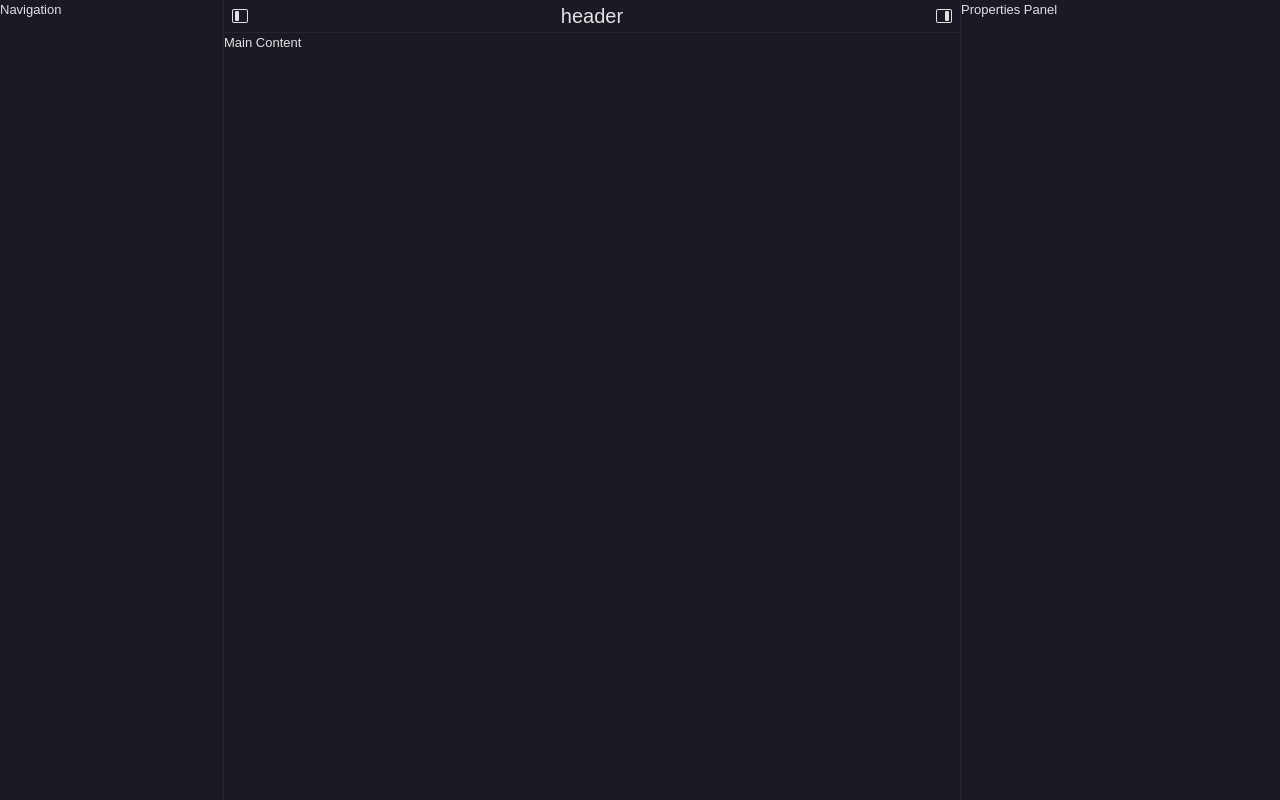
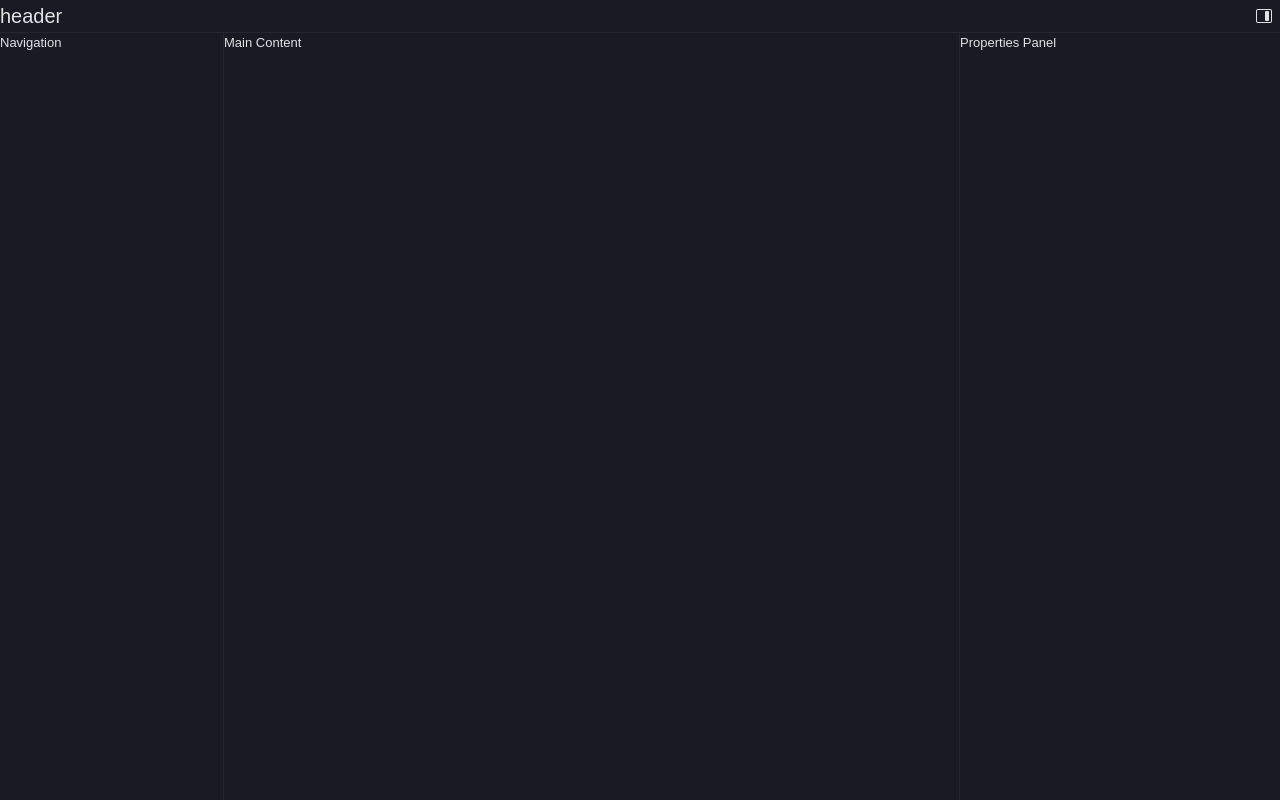
Before and after one commit to cdlftw/appshell, a React (Vite) app: page / in a window 1280 px wide. Built offline with nearby package versions, Linux system fonts and the light colour scheme; a web font is replaced by a local one.

Commit message:
need to make navigation bar full height

```diff
--- a/src/App.tsx
+++ b/src/App.tsx
@@ -1,37 +1,31 @@
 import { useState } from 'react';
-import { BsLayoutSidebar, BsLayoutSidebarInset, BsLayoutSidebarInsetReverse, BsLayoutSidebarReverse } from "react-icons/bs";
+import { BsLayoutSidebarInsetReverse, BsLayoutSidebarReverse } from "react-icons/bs";
 
 function App() {
-	const [navVisible, setNavVisible] = useState(true);
 	const [asideVisible, setAsideVisible] = useState(true);
 
 	return (
-		<div className="flex h-screen overflow-hidden text-sm">
-			<div className={`bg-customgray h-full text-cusoffwhite border-r border-cusdialogbg transition-all duration-250 ease-in-out ${navVisible ? 'w-56' : 'w-0'}`}>
-				{navVisible && (
-					<nav>
-						Navigation
-					</nav>
-				)}
-			</div>
-			<main className="bg-customgray h-full text-cusoffwhite flex-grow">
+		<div className="flex flex-col h-screen text-sm">
 			<header className="bg-customgray text-cusoffwhite flex justify-between items-center border-b border-cusdialogbg">
-					<button onClick={() => setNavVisible(!navVisible)} className="p-2 hover:bg-cusdarkmenubg rounded-md">
-						{navVisible ? <BsLayoutSidebarInset className="w-4 h-4"/> : <BsLayoutSidebar className="w-4 h-4"/>}
-					</button>
 				<h1 className="font-heading text-xl md:text-xl">header</h1>
 				<button onClick={() => setAsideVisible(!asideVisible)} className="p-2 hover:bg-cusdarkmenubg rounded-md">
 					{asideVisible ? <BsLayoutSidebarInsetReverse className="w-4 h-4"/> : <BsLayoutSidebarReverse className="w-4 h-4"/>}
 				</button>
 			</header>
+			<div className="flex flex-grow overflow-hidden">
+				<div className="bg-customgray h-screen text-cusoffwhite border-r border-cusdialogbg w-56">
+					<nav>
+						Navigation
+					</nav>
+				</div>
+				<main className="bg-customgray h-full text-cusoffwhite flex-grow relative">
 					Main Content
-			</main>
-			<div className={`bg-customgray h-full text-cusoffwhite border-l border-cusdialogbg transition-all duration-250 ease-in-out ${asideVisible ? 'w-80' : 'w-0'}`}>
-				{asideVisible && (
-					<aside>
+					<div className={`bg-customgray absolute right-0 top-0 bottom-0 text-cusoffwhite border-l border-cusdialogbg transition-transform duration-250 ease-in-out ${asideVisible ? 'translate-x-0' : 'translate-x-full'}`}>
+						<aside className="w-80">
 							Properties Panel
 						</aside>
-				)}
+					</div>
+				</main>
 			</div>
 		</div>
 	)
```
Lines whose indentation alone changed are shown as unchanged.
